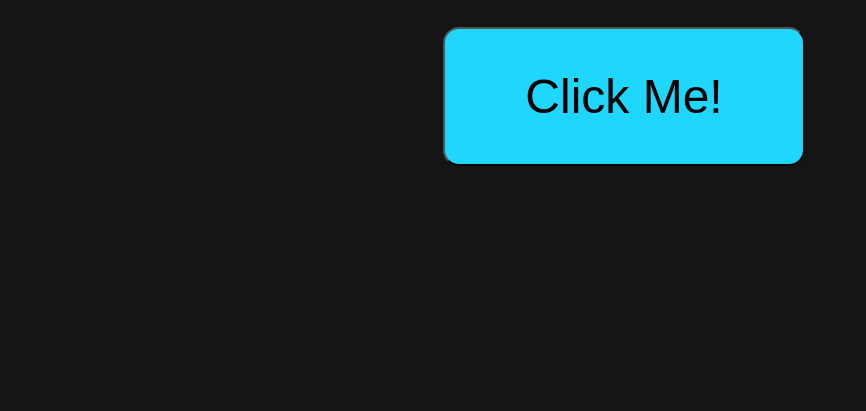
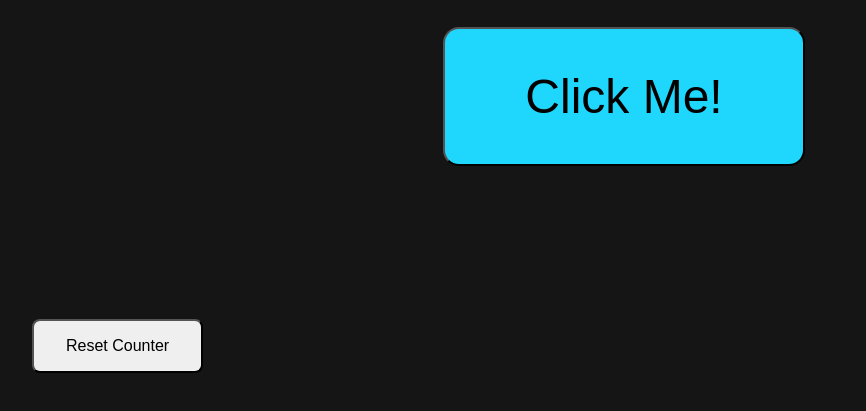
Before and after one commit to RamyOuda/Click-Me, a plain HTML site: page index.html in a window 1280 px wide. Both pictures are taken after a click on the button "Click Me!". Shown: the part 379-790 px from the top of the page, without its empty margins (16-882 px from the left). Drawn offline with Linux system fonts and the light colour scheme.

Commit message:
add reset button

```diff
--- a/index.html
+++ b/index.html
@@ -7,7 +7,8 @@
     <title>Click Me!</title>
   </head>
   <body>
-    <button onclick="onButtonClicked()">Click Me!</button>
+    <button class="click-button" onclick="onButtonClicked()">Click Me!</button>
+    <button class="reset-button" onclick="resetCounter()">Reset Counter</button>
     <script src="script.js"></script>
   </body>
 </html>
--- a/script.js
+++ b/script.js
@@ -1,15 +1,18 @@
-const buttonRef = document.querySelector("button");
+const clickButtonRef = document.querySelector(".click-button");
+const resetButtonRef = document.querySelector(".reset-button");
 
 let clickCount = +localStorage.getItem("clicks") || 0;
 
 window.onload = () => {
   createText();
   changeColor();
+  updateResetButton();
 };
 
 function createText() {
   const textElement = document.createElement("p");
-  document.body.insertBefore(textElement, buttonRef);
+  document.body.insertBefore(textElement, clickButtonRef);
+
   updateText();
 }
 
@@ -33,13 +36,15 @@ function onButtonClicked() {
   changeColor();
   updateNumber();
   updateText();
+  updateResetButton();
 }
 
 function changeColor() {
   const color = Array.from({ length: 3 })
     .map((_) => randomNumber())
     .join(" ");
-  buttonRef.style.backgroundColor = `rgb(${color})`;
+
+  clickButtonRef.style.backgroundColor = `rgb(${color})`;
 }
 
 function randomNumber() {
@@ -50,3 +55,16 @@ function updateNumber() {
   clickCount++;
   localStorage.clicks = clickCount;
 }
+
+function updateResetButton() {
+  const display = clickCount ? "inline-block" : "none";
+  resetButtonRef.style.display = display;
+}
+
+function resetCounter() {
+  clickCount = 0;
+  localStorage.clicks = 0;
+
+  updateText();
+  updateResetButton();
+}
--- a/style.css
+++ b/style.css
@@ -13,12 +13,22 @@ p {
   color: white;
 }
 
-button {
+.click-button {
   padding: 40px 80px;
   border-radius: 16px;
 }
 
 p,
-button {
-  font-size: 3rem;
+.click-button {
+  font-size: 48px;
 }
+
+.reset-button {
+  position: fixed;
+  bottom: 48px;
+  left: 48px;
+  padding: 16px 32px;
+  border-radius: 8px;
+  font-size: 16px;
+  display: none;
+}
```
